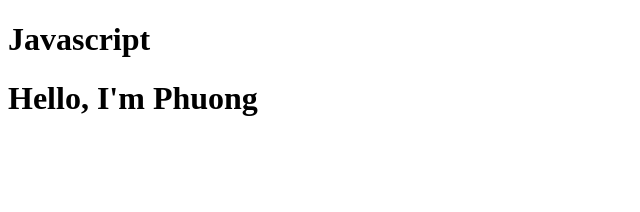
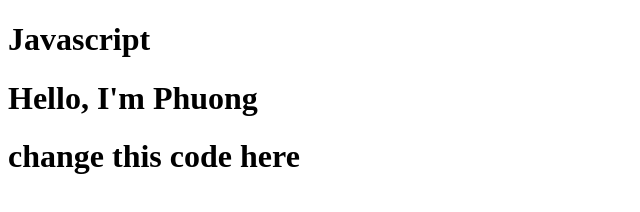
Before and after one commit to DucPhuong66/Js-Practice, a plain HTML site: page index.html in a window 1280 px wide. Shown: the whole page, without its empty margins (0-640 px from the left). Drawn offline with Linux system fonts and the light colour scheme.

Commit message:
Update index.html

```diff
--- a/index.html
+++ b/index.html
@@ -9,6 +9,7 @@
 <body>
     <h1>Javascript</h1>
     <h1>Hello, I'm Phuong<h1>
+    <h1>change this code here <h1>
     <scrip src="./main.js"></scrip>
 </body>
 </html>
```
